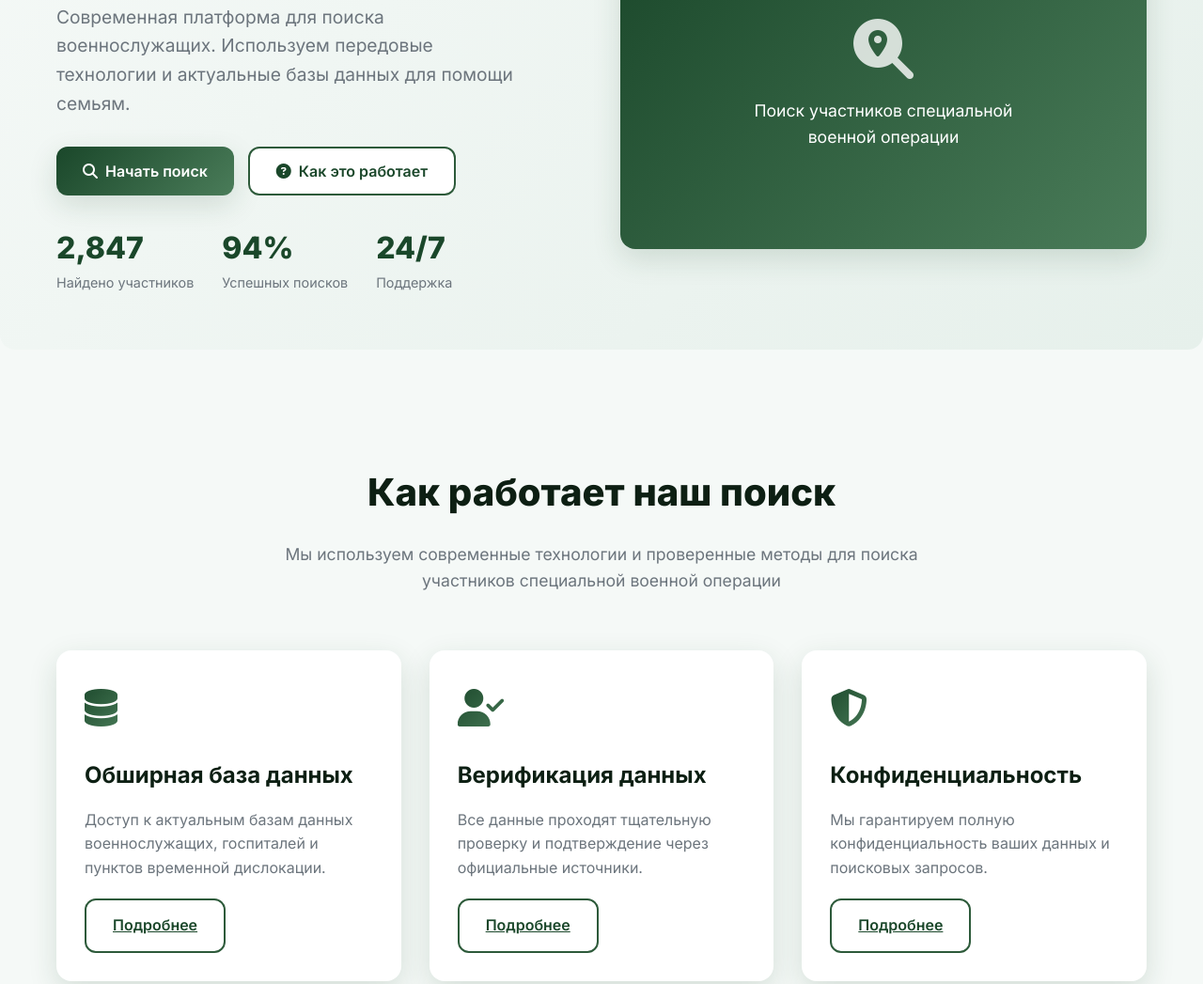
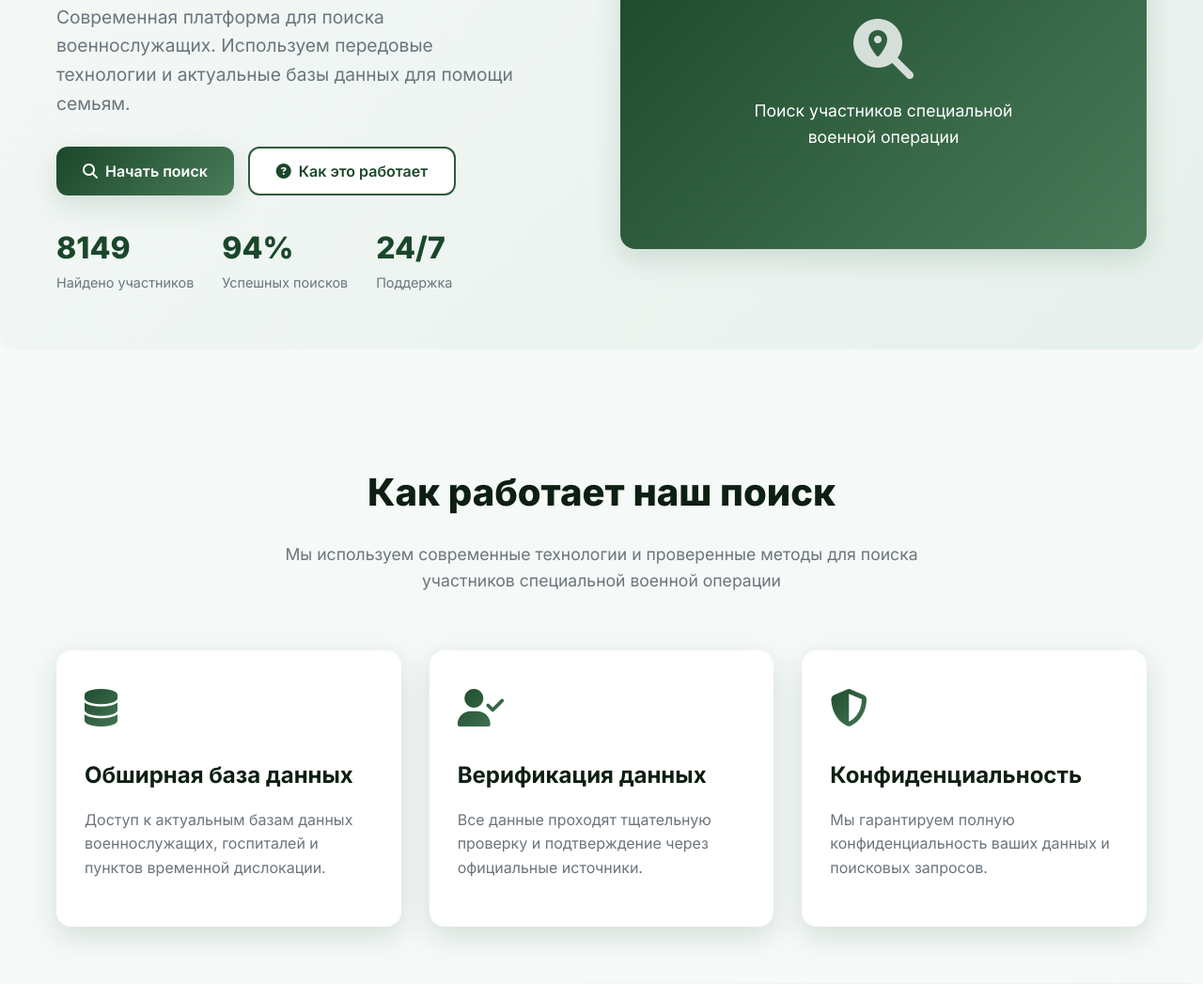
Before and after one commit to nkengasov/try1, a plain HTML site: page index (13).html in a window 1280 px wide. Shown: the part 306-1353 px from the top of the page at 94% size. Drawn offline with Linux system fonts and the light colour scheme.

Commit message:
index (13).html

```diff
--- a/index (13).html
+++ b/index (13).html
@@ -602,13 +602,13 @@
                         <button class="btn btn-primary">
                             <i class="fas fa-search"></i> Начать поиск
                         </button>
-                        <button class="btn btn-secondary">
+                        <button class="btn btn-secondary" id="how-it-works-btn">
                             <i class="fas fa-question-circle"></i> Как это работает
                         </button>
                     </div>
                     <div class="hero-stats">
                         <div class="stat">
-                            <div class="stat-value">2,847</div>
+                            <div class="stat-value" id="found-count">0</div>
                             <div class="stat-label">Найдено участников</div>
                         </div>
                         <div class="stat">
@@ -632,7 +632,7 @@
     </section>
 
     <!-- Features -->
-    <section class="features">
+    <section class="features" id="how-it-works">
         <div class="container">
             <h2 class="section-title">Как работает наш поиск</h2>
             <p class="section-subtitle">Мы используем современные технологии и проверенные методы для поиска участников специальной военной операции</p>
@@ -644,7 +644,6 @@
                     </div>
                     <h3 class="feature-title">Обширная база данных</h3>
                     <p class="feature-description">Доступ к актуальным базам данных военнослужащих, госпиталей и пунктов временной дислокации.</p>
-                    <a href="#" class="btn btn-secondary">Подробнее</a>
                 </div>
 
                 <div class="feature-card">
@@ -653,7 +652,6 @@
                     </div>
                     <h3 class="feature-title">Верификация данных</h3>
                     <p class="feature-description">Все данные проходят тщательную проверку и подтверждение через официальные источники.</p>
-                    <a href="#" class="btn btn-secondary">Подробнее</a>
                 </div>
 
                 <div class="feature-card">
@@ -662,7 +660,6 @@
                     </div>
                     <h3 class="feature-title">Конфиденциальность</h3>
                     <p class="feature-description">Мы гарантируем полную конфиденциальность ваших данных и поисковых запросов.</p>
-                    <a href="#" class="btn btn-secondary">Подробнее</a>
                 </div>
             </div>
         </div>
@@ -794,6 +791,39 @@
                 }
             });
         });
+
+        // How it works button scroll
+        document.getElementById('how-it-works-btn').addEventListener('click', function() {
+            const featuresSection = document.getElementById('how-it-works');
+            window.scrollTo({
+                top: featuresSection.offsetTop - 80,
+                behavior: 'smooth'
+            });
+        });
+
+        // Animate numbers
+        function animateNumber(element, target, duration) {
+            let start = 0;
+            const increment = target / (duration / 16); // 60fps
+
+            function updateNumber() {
+                start += increment;
+                if (start < target) {
+                    element.textContent = Math.floor(start);
+                    requestAnimationFrame(updateNumber);
+                } else {
+                    element.textContent = target;
+                }
+            }
+
+            updateNumber();
+        }
+
+        // Start animation after 2 seconds
+        setTimeout(function() {
+            const foundCountElement = document.getElementById('found-count');
+            animateNumber(foundCountElement, 8149, 2000); // 8149 over 2 seconds
+        }, 2000);
     </script>
 </body>
 </html>
```
